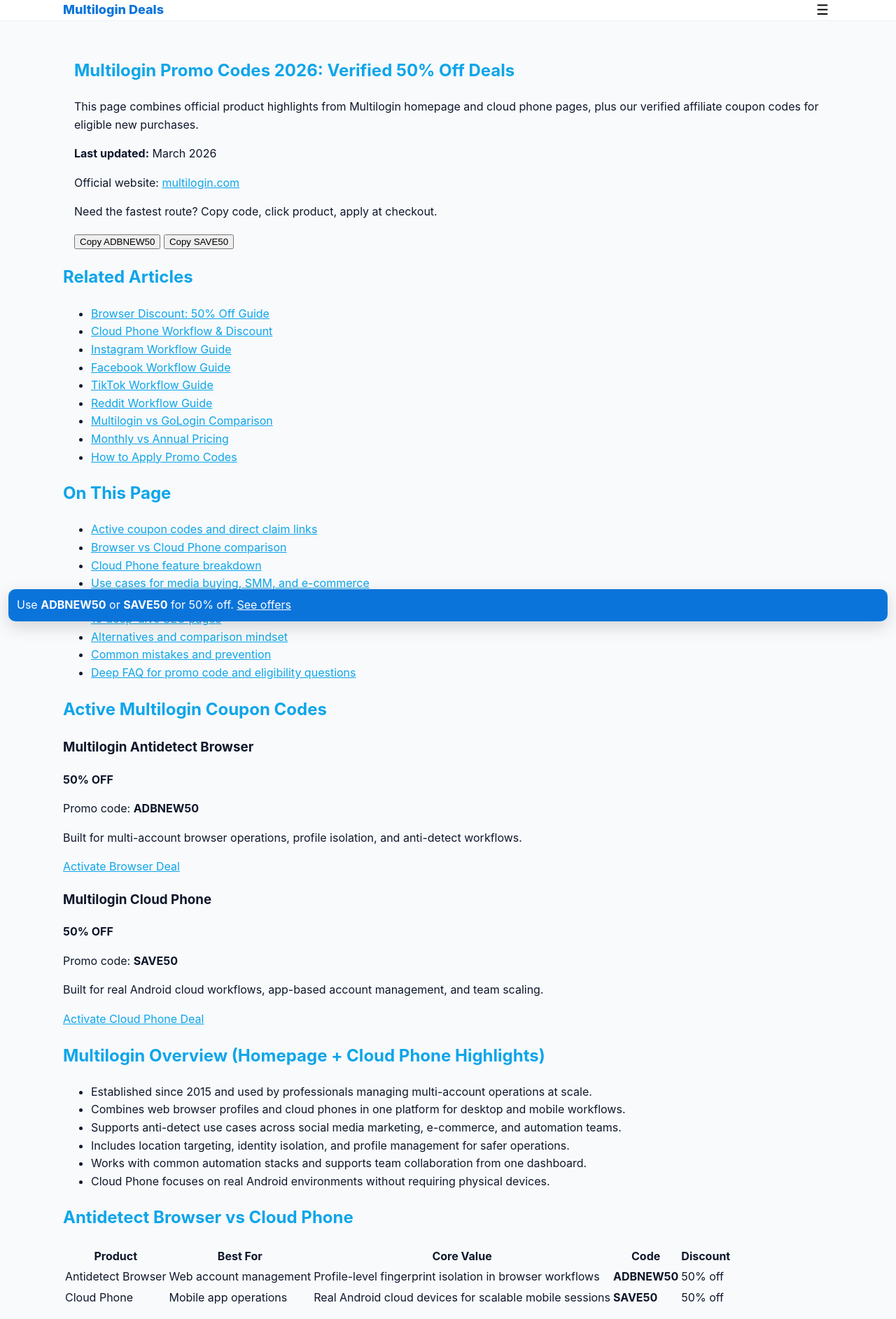
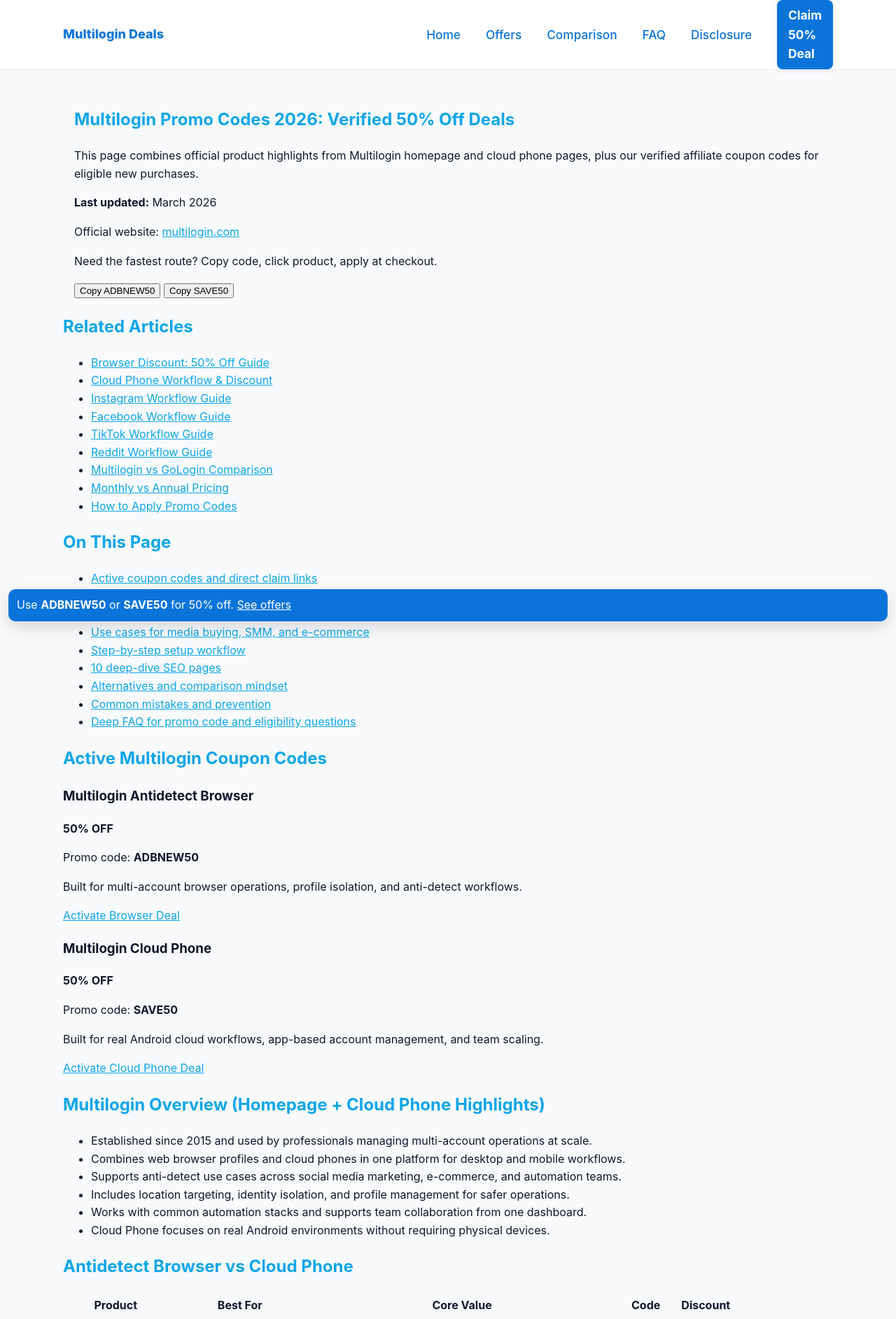
Before and after one commit to Anti-detect/anti-detect.github.io, a Jekyll site: the page built from index.html, in a window 1280 px wide. Shown: the top 1885 px of the page at 70% size. Built offline with Jekyll 4.4.1, drawn with Linux system fonts in a browser that asks for light colours.

Commit message:
33333333

```diff
--- a/_includes/header-en.html
+++ b/_includes/header-en.html
@@ -2,15 +2,10 @@
   <div class="container" role="banner">
     <div class="header-row">
       <a href="/" class="site-title">Multilogin Deals</a>
-      <div>
-        <button class="nav-toggle" aria-expanded="false" aria-controls="primary-navigation">
-          <span class="sr-only">Toggle navigation</span>
-          ☰
-        </button>
-      </div>
+      <!-- No nav-toggle, always show menu -->
     </div>
 
-    <nav id="primary-navigation" class="nav" aria-label="Main Navigation" hidden>
+    <nav id="primary-navigation" class="nav" aria-label="Main Navigation">
       <a href="/">Home</a>
       <a href="/#offers">Offers</a>
       <a href="/#comparison">Comparison</a>
--- a/assets/main.css
+++ b/assets/main.css
@@ -109,11 +109,58 @@
 .header-row { display:flex; align-items:center; justify-content:space-between; gap:1rem; width:100% }
 .language-inline { margin-left:0.5rem }
 .site-title { font-weight:800; color:var(--brand-dark); text-decoration:none; font-size:1.125rem }
-.nav { display:flex; gap:1rem; align-items:center }
-.nav a { padding:0.375rem 0.25rem }
-.nav .cta { background:var(--brand-dark); color:#fff; padding:0.5rem 0.75rem; border-radius:8px }
-.nav[hidden] { display:none }
-.nav-toggle { background:transparent; border:0; font-size:1.25rem; cursor:pointer }
+
+.nav {
+	display: flex;
+	gap: 1.25rem;
+	align-items: center;
+	font-size: 1.08rem;
+	font-weight: 500;
+	background: none;
+	box-shadow: none;
+}
+.nav a {
+	padding: 0.5rem 0.5rem;
+	border-radius: 6px;
+	text-decoration: none;
+	color: var(--brand-dark);
+	transition: background 0.15s, color 0.15s;
+}
+.nav a:hover, .nav a:focus {
+	background: #e0f2fe;
+	color: #0ea5e9;
+}
+.nav .cta {
+	background: var(--brand-dark);
+	color: #fff;
+	padding: 0.5rem 1rem;
+	border-radius: 8px;
+	font-weight: 700;
+	margin-left: 0.5rem;
+	box-shadow: 0 2px 8px rgba(30,41,59,0.10);
+}
+.nav .cta:hover {
+	background: #0ea5e9;
+	color: #fff;
+}
+.nav-toggle { display: none !important; }
+.nav[hidden] { display: flex !important; }
+
+@media (max-width: 860px) {
+	.nav {
+		flex-wrap: wrap;
+		gap: 0.5rem;
+		font-size: 1rem;
+		justify-content: flex-start;
+		padding: 0.5rem 0 0.5rem 0;
+	}
+	.nav a, .nav .cta {
+		padding: 0.5rem 0.5rem;
+		margin: 0;
+		border-radius: 6px;
+		font-size: 1rem;
+	}
+}
 
 .sr-only { position: absolute; width: 1px; height: 1px; padding: 0; margin: -1px; overflow: hidden; clip: rect(0,0,0,0); white-space: nowrap; border: 0 }
 
--- a/index.html
+++ b/index.html
@@ -20,7 +20,7 @@
       <p class="meta"><strong>Last updated:</strong> March 2026</p>
       <p>
         Official website:
-        <a href="https://multilogin.com/" target="_blank" rel="noopener">multilogin.com</a>
+        <a href="https://multilogin.com?a_aid=ADB" target="_blank" rel="noopener">multilogin.com</a>
       </p>
       <p>
         Need the fastest route? Copy code, click product, apply at checkout.
```
